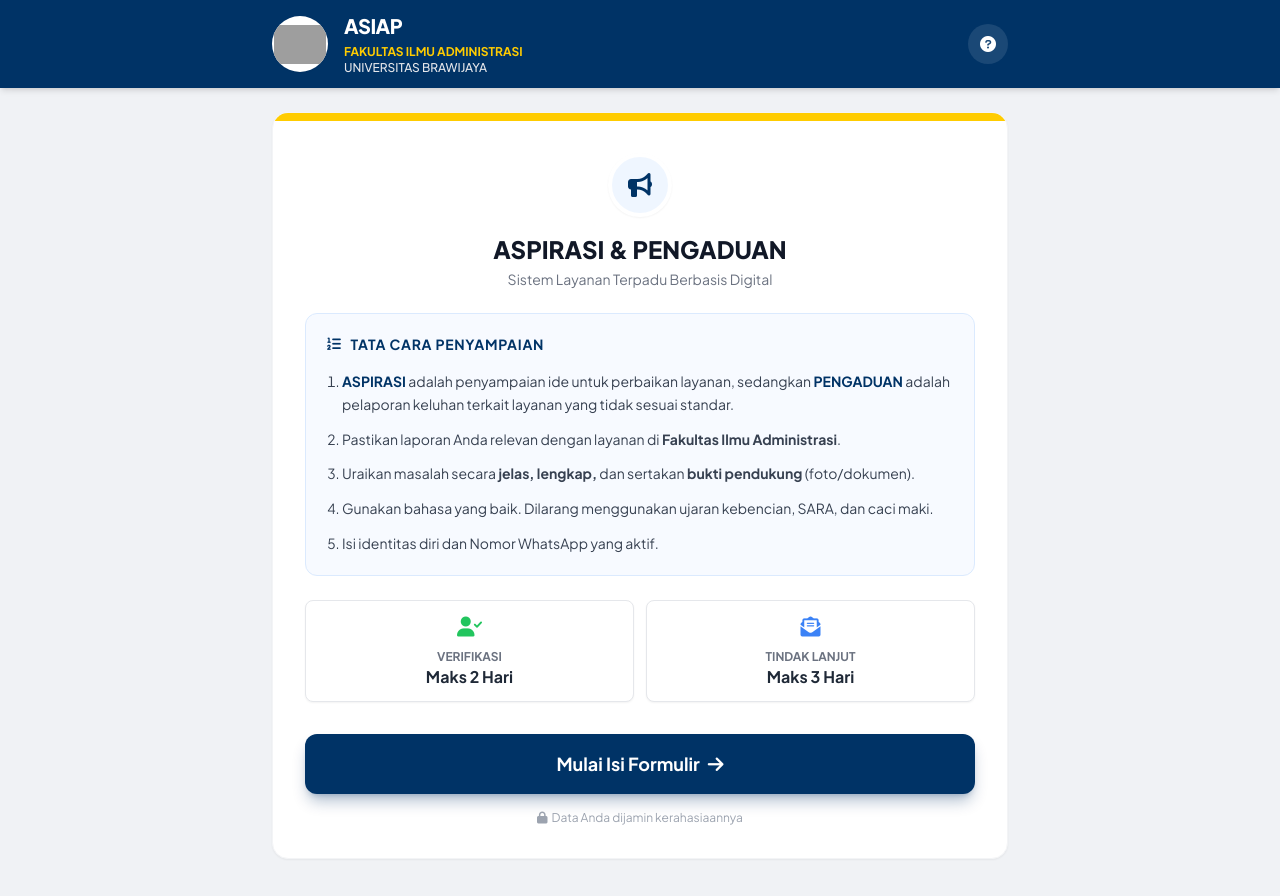
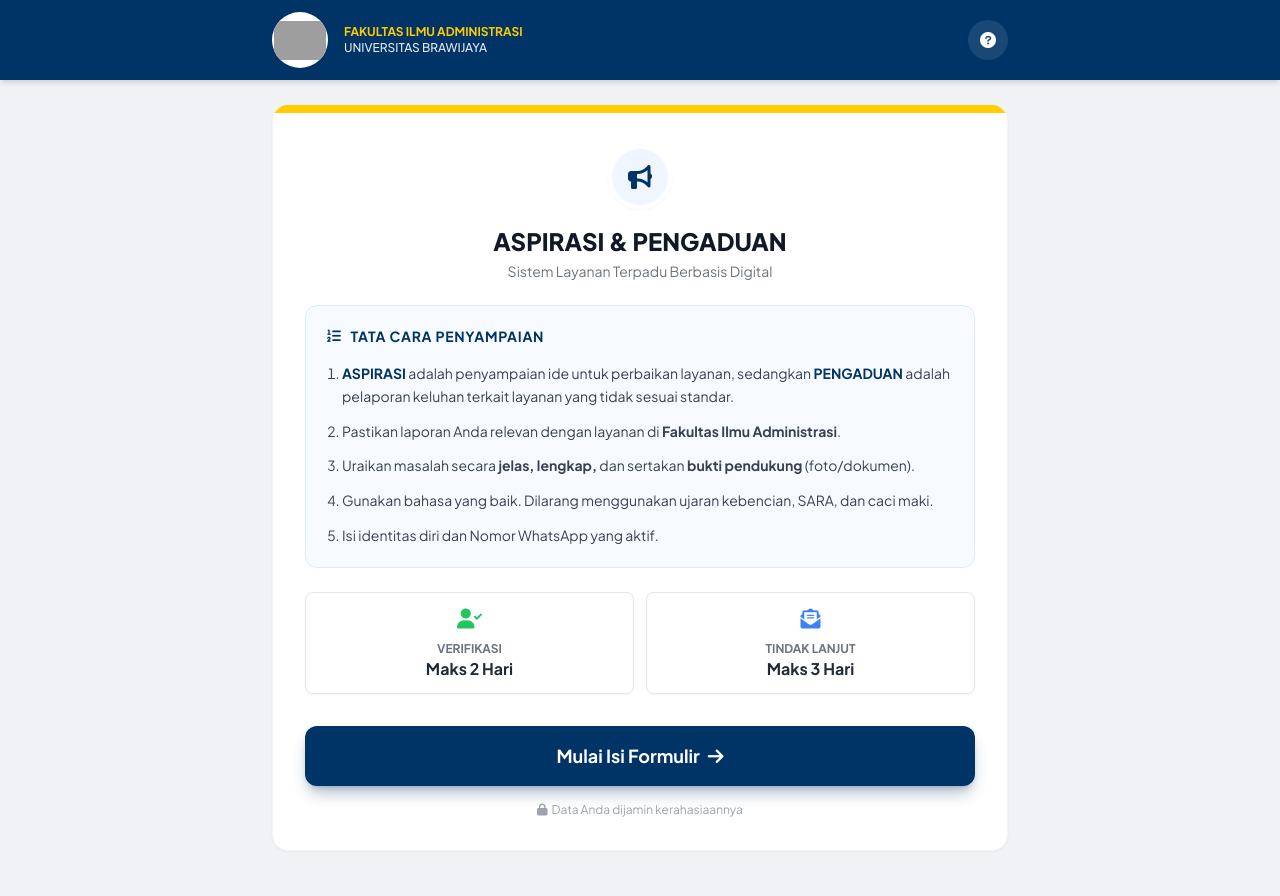
Before and after one commit to aresdinasty-ub/asiap, a plain HTML site: page Index.html in a window 1280 px wide. Drawn offline with nearby package versions, Linux system fonts and the light colour scheme; grey boxes are pictures that could not be loaded.

Commit message:
Update Index.html

```diff
--- a/Index.html
+++ b/Index.html
@@ -87,9 +87,8 @@
                     <img src="https://upload.wikimedia.org/wikipedia/commons/thumb/b/bb/Logo_Universitas_Brawijaya.svg/1280px-Logo_Universitas_Brawijaya.svg.png" alt="Logo Universitas Brawijaya" class="w-full h-full object-contain">
                 </div>
                 <div class="flex flex-col justify-center">
-                    <h1 class="text-lg sm:text-xl font-extrabold leading-none tracking-tight mb-1">ASIAP</h1>
-                    <p class="text-[12px] sm:text-xs text-ubyellow font-bold leading-tight uppercase">Fakultas Ilmu Administrasi</p>
-                    <p class="text-[12px] sm:text-xs text-gray-200 font-medium leading-tight uppercase">Universitas Brawijaya</p>
+                    <p class="text-[116px] sm:text-xs text-ubyellow font-bold leading-tight uppercase">Fakultas Ilmu Administrasi</p>
+                    <p class="text-[16px] sm:text-xs text-gray-200 font-medium leading-tight uppercase">Universitas Brawijaya</p>
                 </div>
             </div>
             <!-- Tombol Bantuan -->
```
